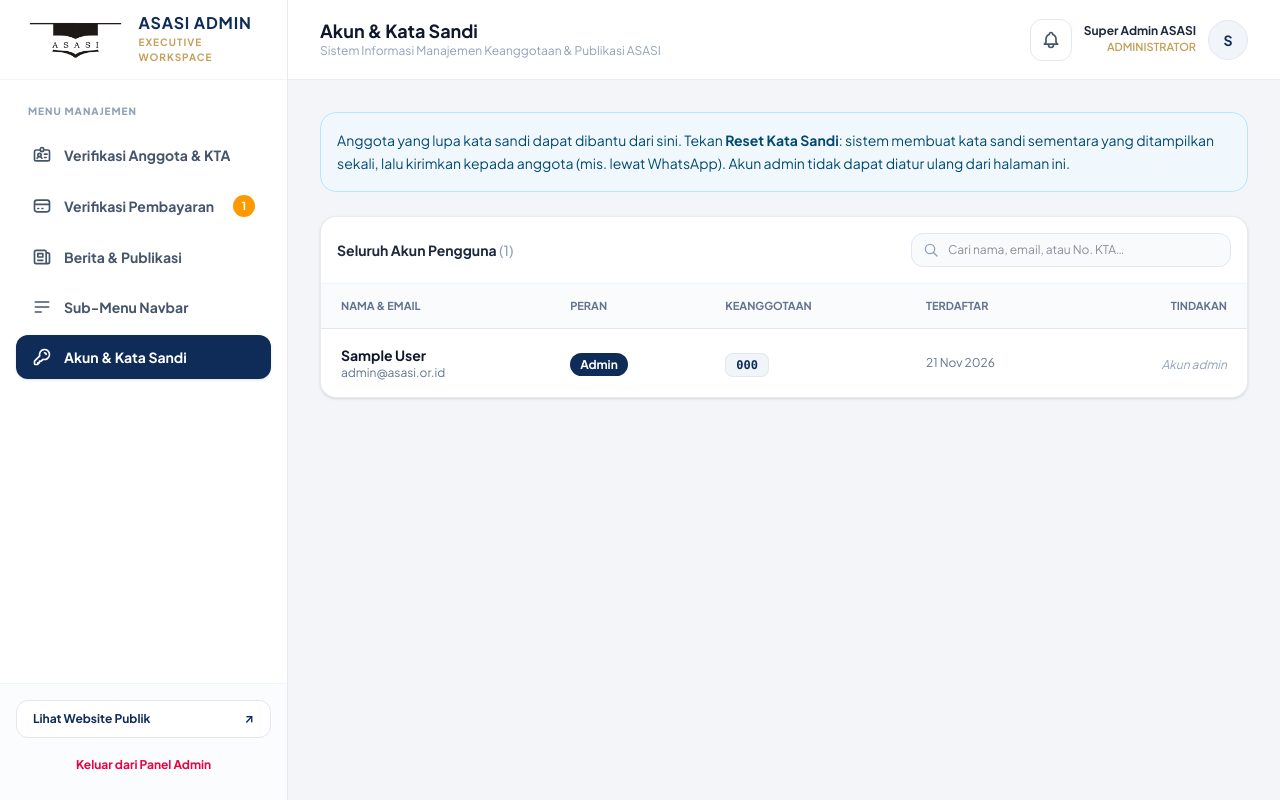
After one commit to kukur-galer2025/web-asasi, a Laravel app: page /admin/akun in a window 1280 px wide. The commit adds this page. Run offline with Laravel 12, Linux system fonts and the light colour scheme; a user stored in the database is signed in; data comes from the database, SQL or seed files in the repository; tables that the repository leaves empty hold one stand-in row (values such as "Sample post"); data that the repository does not hold is empty; style sheets or scripts are compiled from the project's sources; some libraries are stand-ins or nearby versions.

Commit message:
feat: admin dapat mengatur ulang kata sandi anggota
- Halaman baru Akun & Kata Sandi: seluruh akun (termasuk yang belum mengisi profil), pencarian nama/email/No. KTA
- Tombol Reset Kata Sandi juga di daftar anggota (dengan email akun)
- Kata sandi sementara 10 karakter tanpa huruf mirip, ditampilkan sekali dengan tombol salin & kirim via WhatsApp
- Sesi "ingat saya" lama dan token lupa-password dicabut; akun admin tidak dapat direset dari fitur ini; tercatat di log

Co-Authored-By: Claude Opus 5.5 <noreply@anthropic.com>

```diff
--- /dev/null
+++ b/app/Http/Controllers/AdminAccountController.php
@@ -0,0 +1,86 @@
+<?php
+
+namespace App\Http\Controllers;
+
+use App\Models\User;
+use Illuminate\Http\Request;
+use Illuminate\Support\Facades\DB;
+use Illuminate\Support\Facades\Hash;
+use Illuminate\Support\Facades\Log;
+use Illuminate\Support\Str;
+
+class AdminAccountController extends Controller
+{
+    // Daftar seluruh akun pengguna (termasuk yang belum mengisi profil anggota)
+    public function index(Request $request)
+    {
+        $cari = trim((string) $request->query('cari', ''));
+
+        $users = User::with('memberProfile:id,user_id,nama_lengkap,nomor_anggota,no_whatsapp')
+            ->when($cari !== '', fn ($q) => $q->where(fn ($w) => $w
+                ->where('name', 'like', "%{$cari}%")
+                ->orWhere('email', 'like', "%{$cari}%")
+                ->orWhereHas('memberProfile', fn ($m) => $m
+                    ->where('nama_lengkap', 'like', "%{$cari}%")
+                    ->orWhere('nomor_anggota', 'like', "%{$cari}%"))))
+            ->orderByRaw("role = 'admin' desc")
+            ->latest()
+            ->paginate(25)
+            ->withQueryString();
+
+        return view('admin.accounts', compact('users', 'cari'));
+    }
+
+    // Atur ulang kata sandi anggota: dibuatkan kata sandi sementara yang ditampilkan sekali kepada admin
+    public function resetPassword(User $user)
+    {
+        abort_if($user->role === 'admin', 403, 'Kata sandi akun admin tidak dapat diatur ulang dari sini.');
+
+        $password = self::temporaryPassword();
+
+        $user->forceFill([
+            'password'       => Hash::make($password),
+            'remember_token' => Str::random(60), // keluarkan sesi "ingat saya" yang lama
+        ])->save();
+
+        // Tautan lupa-password yang mungkin masih berlaku tidak lagi relevan
+        DB::table('password_reset_tokens')->where('email', $user->email)->delete();
+
+        Log::info('Kata sandi anggota diatur ulang oleh admin', ['user_id' => $user->id, 'admin_id' => auth()->id()]);
+
+        return back()->with('reset_password', [
+            'nama'     => $user->memberProfile->nama_lengkap ?? $user->name,
+            'email'    => $user->email,
+            'password' => $password,
+            'whatsapp' => self::waNumber($user->memberProfile?->no_whatsapp),
+        ]);
+    }
+
+    // 10 karakter tanpa huruf/angka yang mirip (0/O, 1/l/I), selalu memuat huruf besar, huruf kecil, dan angka
+    public static function temporaryPassword(int $length = 10): string
+    {
+        $sets = ['ABCDEFGHJKLMNPQRSTUVWXYZ', 'abcdefghjkmnpqrstuvwxyz', '23456789'];
+        $chars = array_map(fn ($set) => $set[random_int(0, strlen($set) - 1)], $sets);
+        $all = implode('', $sets);
+
+        while (count($chars) < $length) {
+            $chars[] = $all[random_int(0, strlen($all) - 1)];
+        }
+
+        shuffle($chars);
+
+        return implode('', $chars);
+    }
+
+    // Nomor WhatsApp format internasional untuk tautan wa.me (08xx -> 628xx)
+    private static function waNumber(?string $nomor): ?string
+    {
+        $digits = preg_replace('/\D/', '', (string) $nomor);
+
+        if ($digits === '') {
+            return null;
+        }
+
+        return str_starts_with($digits, '0') ? '62' . substr($digits, 1) : $digits;
+    }
+}
--- a/app/Http/Controllers/AdminController.php
+++ b/app/Http/Controllers/AdminController.php
@@ -26,7 +26,7 @@ class AdminController extends Controller
         $filter = $request->query('filter', 'semua');
         $cari = trim((string) $request->query('cari', ''));
 
-        $members = MemberProfile::with(['latestPayment', 'pendingPayment'])
+        $members = MemberProfile::with(['latestPayment', 'pendingPayment', 'user:id,email,role'])
             ->when($cari !== '', fn ($q) => $q->where(fn ($w) => $w
                 ->where('nama_lengkap', 'like', "%{$cari}%")
                 ->orWhere('nomor_anggota', 'like', "%{$cari}%")
--- /dev/null
+++ b/resources/views/admin/accounts.blade.php
@@ -0,0 +1,81 @@
+@extends('layouts.admin')
+@section('title', 'Akun & Kata Sandi')
+
+@section('content')
+<div class="space-y-6">
+
+    <div class="rounded-2xl border border-sky-200 bg-sky-50/70 p-4 text-sm text-sky-900 leading-relaxed">
+        Anggota yang lupa kata sandi dapat dibantu dari sini. Tekan <strong>Reset Kata Sandi</strong>: sistem membuat kata sandi sementara
+        yang ditampilkan sekali, lalu kirimkan kepada anggota (mis. lewat WhatsApp). Akun admin tidak dapat diatur ulang dari halaman ini.
+    </div>
+
+    <div class="bg-white rounded-2xl shadow-sm border border-slate-200/80">
+        <div class="p-4 border-b border-slate-100 flex flex-col sm:flex-row sm:items-center justify-between gap-3">
+            <h3 class="font-bold text-slate-800 text-sm shrink-0">Seluruh Akun Pengguna <span class="text-slate-400 font-medium">({{ $users->total() }})</span></h3>
+            <form method="GET" action="{{ route('admin.accounts') }}" class="relative w-full sm:max-w-xs">
+                <input type="search" name="cari" value="{{ $cari }}" placeholder="Cari nama, email, atau No. KTA…"
+                       class="w-full bg-slate-50 border border-slate-200 rounded-xl pl-9 pr-3 py-2 text-xs focus:bg-white focus:border-asasi-navy outline-none">
+                <svg class="w-4 h-4 text-slate-400 absolute left-3 top-1/2 -translate-y-1/2" fill="none" stroke="currentColor" viewBox="0 0 24 24"><path stroke-linecap="round" stroke-linejoin="round" stroke-width="2" d="M21 21l-5.2-5.2m1.7-5.3a7 7 0 11-14 0 7 7 0 0114 0z"/></svg>
+            </form>
+        </div>
+
+        <div class="overflow-x-auto">
+            <table class="min-w-full divide-y divide-slate-200">
+                <thead class="bg-slate-50/70">
+                    <tr>
+                        <th class="px-5 py-3.5 text-left text-[11px] font-bold text-slate-500 uppercase">Nama & Email</th>
+                        <th class="px-5 py-3.5 text-left text-[11px] font-bold text-slate-500 uppercase">Peran</th>
+                        <th class="px-5 py-3.5 text-left text-[11px] font-bold text-slate-500 uppercase">Keanggotaan</th>
+                        <th class="px-5 py-3.5 text-left text-[11px] font-bold text-slate-500 uppercase">Terdaftar</th>
+                        <th class="px-5 py-3.5 text-right text-[11px] font-bold text-slate-500 uppercase">Tindakan</th>
+                    </tr>
+                </thead>
+                <tbody class="divide-y divide-slate-100 text-sm">
+                    @forelse($users as $user)
+                        <tr class="hover:bg-slate-50/60 transition">
+                            <td class="px-5 py-4">
+                                <div class="font-bold text-slate-900">{{ $user->memberProfile->nama_lengkap ?? $user->name }}</div>
+                                <div class="text-xs text-slate-500">{{ $user->email }}</div>
+                            </td>
+                            <td class="px-5 py-4">
+                                @if($user->role === 'admin')
+                                    <span class="px-2.5 py-1 text-xs font-bold rounded-full bg-asasi-navy text-white">Admin</span>
+                                @else
+                                    <span class="px-2.5 py-1 text-xs font-bold rounded-full bg-slate-100 text-slate-600">Anggota</span>
+                                @endif
+                            </td>
+                            <td class="px-5 py-4">
+                                @if($user->memberProfile?->nomor_anggota)
+                                    <span class="font-mono text-xs font-bold px-2.5 py-1 rounded-lg bg-slate-100 text-asasi-navy border border-slate-200 whitespace-nowrap">{{ $user->memberProfile->nomor_anggota }}</span>
+                                @elseif($user->memberProfile)
+                                    <span class="text-xs text-amber-700 font-semibold">Pengajuan diproses</span>
+                                @elseif($user->role !== 'admin')
+                                    <span class="text-xs text-slate-400 italic">Belum mengisi profil</span>
+                                @else
+                                    <span class="text-xs text-slate-300">—</span>
+                                @endif
+                            </td>
+                            <td class="px-5 py-4 text-xs text-slate-500 whitespace-nowrap">{{ $user->created_at?->format('d M Y') }}</td>
+                            <td class="px-5 py-4 text-right whitespace-nowrap">
+                                @if($user->role === 'admin')
+                                    <span class="text-xs text-slate-400 italic">Akun admin</span>
+                                @else
+                                    @include('admin.partials.reset-password-button', ['user' => $user])
+                                @endif
+                            </td>
+                        </tr>
+                    @empty
+                        <tr>
+                            <td colspan="5" class="px-6 py-12 text-center text-slate-400">Akun tidak ditemukan.</td>
+                        </tr>
+                    @endforelse
+                </tbody>
+            </table>
+        </div>
+
+        @if($users->hasPages())
+            <div class="p-4 border-t border-slate-100">{{ $users->links() }}</div>
+        @endif
+    </div>
+</div>
+@endsection
--- /dev/null
+++ b/resources/views/admin/partials/reset-password-result.blade.php
@@ -0,0 +1,37 @@
+{{-- Hasil atur ulang kata sandi: ditampilkan sekali (flash) agar admin dapat menyalin/mengirimkannya ke anggota --}}
+@if($reset = session('reset_password'))
+    @php
+        $pesanWa = "Assalamu'alaikum {$reset['nama']},\n\nKata sandi akun ASASI Anda telah diatur ulang oleh admin.\n\n"
+            . "Email: {$reset['email']}\nKata sandi sementara: {$reset['password']}\n\n"
+            . "Silakan masuk di " . route('login') . " dan jaga kerahasiaan kata sandi ini.";
+    @endphp
+    <div x-data="{ show: true, copied: false }" x-show="show" class="mb-6 rounded-2xl border border-amber-200 bg-gradient-to-br from-amber-50 to-white p-5 shadow-sm">
+        <div class="flex items-start justify-between gap-4">
+            <div class="min-w-0">
+                <span class="text-[11px] font-bold uppercase tracking-wider text-amber-700">Kata Sandi Berhasil Diatur Ulang</span>
+                <p class="mt-1 text-sm text-slate-700">
+                    <strong class="text-slate-900">{{ $reset['nama'] }}</strong> · {{ $reset['email'] }}
+                </p>
+            </div>
+            <button type="button" @click="show = false" class="shrink-0 w-8 h-8 rounded-lg text-slate-400 hover:bg-slate-100 hover:text-slate-700" aria-label="Tutup">✕</button>
+        </div>
+
+        <div class="mt-4 flex flex-wrap items-center gap-3">
+            <code class="font-mono text-xl font-bold tracking-widest text-asasi-navy bg-white border border-slate-200 rounded-xl px-4 py-2 select-all">{{ $reset['password'] }}</code>
+            <button type="button" @click="navigator.clipboard.writeText(@js($reset['password'])); copied = true; setTimeout(() => copied = false, 2000)"
+                    class="text-xs font-bold px-3.5 py-2.5 rounded-xl bg-asasi-navy text-white hover:bg-slate-800 transition">
+                <span x-text="copied ? '✓ Tersalin' : 'Salin Kata Sandi'"></span>
+            </button>
+            @if($reset['whatsapp'])
+                <a href="https://wa.me/{{ $reset['whatsapp'] }}?text={{ rawurlencode($pesanWa) }}" target="_blank" rel="noopener"
+                   class="text-xs font-bold px-3.5 py-2.5 rounded-xl bg-emerald-600 text-white hover:bg-emerald-700 transition">
+                    Kirim via WhatsApp
+                </a>
+            @endif
+        </div>
+
+        <p class="mt-3 text-xs text-slate-500 leading-relaxed">
+            Kata sandi ini hanya ditampilkan sekali. Kirimkan secara pribadi kepada anggota yang bersangkutan.
+        </p>
+    </div>
+@endif
--- a/resources/views/layouts/admin.blade.php
+++ b/resources/views/layouts/admin.blade.php
@@ -78,6 +78,11 @@
                         <svg class="w-5 h-5" fill="none" stroke="currentColor" viewBox="0 0 24 24"><path stroke-linecap="round" stroke-linejoin="round" stroke-width="2" d="M4 6h16M4 12h16M4 18h7"/></svg>
                         <span>Sub-Menu Navbar</span>
                     </a>
+
+                    <a href="{{ route('admin.accounts') }}" class="flex items-center gap-3 px-4 py-3 rounded-xl text-sm font-bold transition {{ request()->routeIs('admin.accounts') ? 'bg-asasi-navy text-white shadow-sm' : 'text-slate-600 hover:bg-slate-100' }}">
+                        <svg class="w-5 h-5" fill="none" stroke="currentColor" viewBox="0 0 24 24"><path stroke-linecap="round" stroke-linejoin="round" stroke-width="2" d="M15 7a2 2 0 012 2m4 0a6 6 0 01-7.743 5.743L11 17H9v2H7v2H4a1 1 0 01-1-1v-2.586a1 1 0 01.293-.707l5.964-5.964A6 6 0 1121 9z"/></svg>
+                        <span>Akun & Kata Sandi</span>
+                    </a>
                 </div>
             </div>
 
@@ -128,6 +133,7 @@
 
             <!-- Isi Halaman Admin -->
             <main class="p-4 sm:p-8 flex-grow">
+                @include('admin.partials.reset-password-result')
 
                 @yield('content')
             </main>
--- a/routes/web.php
+++ b/routes/web.php
@@ -5,6 +5,7 @@ use App\Http\Controllers\PublicController;
 use App\Http\Controllers\AuthController;
 use App\Http\Controllers\MemberController;
 use App\Http\Controllers\AdminController;
+use App\Http\Controllers\AdminAccountController;
 use App\Http\Controllers\NotificationController;
 use App\Http\Controllers\PasswordResetController;
 
@@ -55,6 +56,10 @@ Route::middleware('auth')->group(function () {
         Route::post('/members/{id}/approve', [AdminController::class, 'approveMember'])->name('approve');
         Route::get('/members/{id}/cetak-kta', [AdminController::class, 'cetakKta'])->name('cetak.kta');
 
+        // Akun pengguna & atur ulang kata sandi oleh admin
+        Route::get('/akun', [AdminAccountController::class, 'index'])->name('accounts');
+        Route::post('/akun/{user}/reset-password', [AdminAccountController::class, 'resetPassword'])->name('accounts.reset-password');
+
         // Verifikasi Pembayaran Pendaftaran & Perpanjangan
         Route::get('/payments', [AdminController::class, 'payments'])->name('payments');
         Route::post('/payments/{payment}/approve', [AdminController::class, 'approvePayment'])->name('payments.approve');
```
Also changed, not shown: resources/views/admin/members.blade.php (+7 -0 lines), resources/views/admin/partials/reset-password-button.blade.php (added, +13 -0 lines), tests/Feature/AdminResetPasswordTest.php (added, +90 -0 lines).
